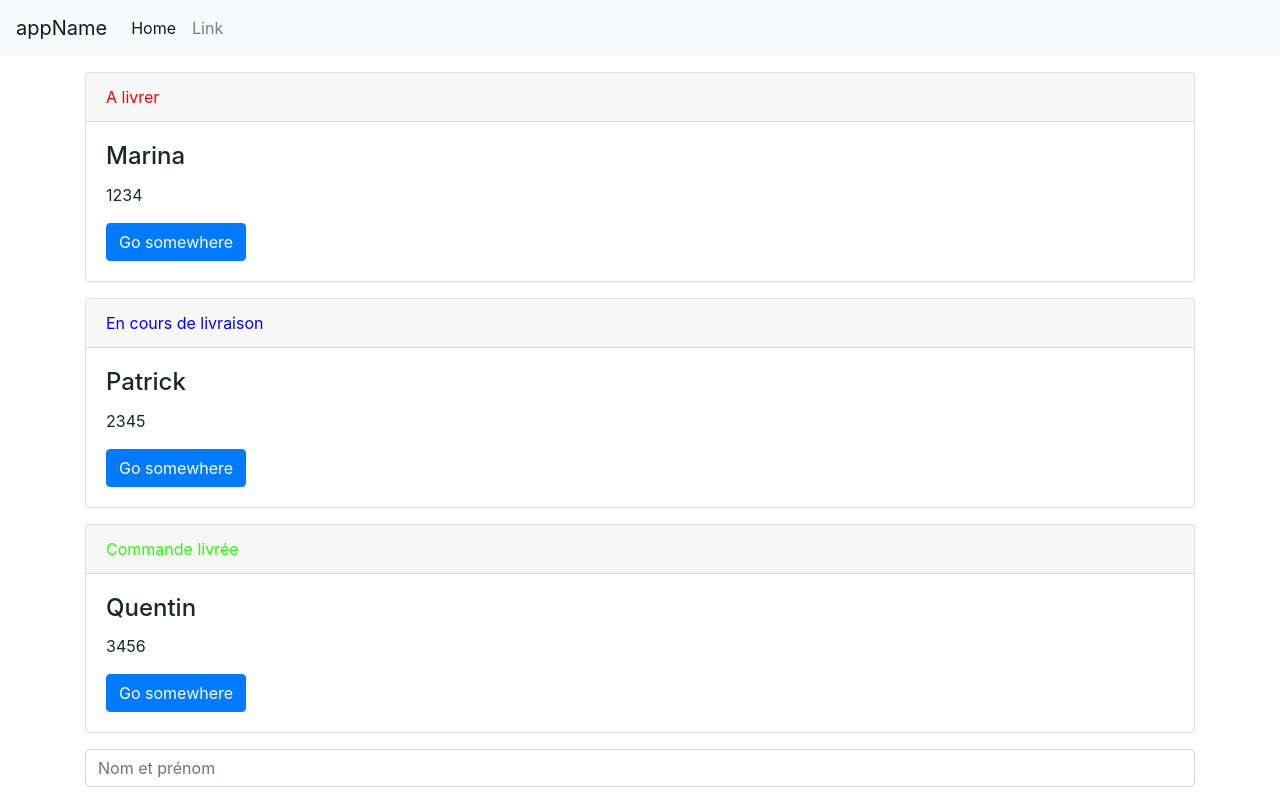
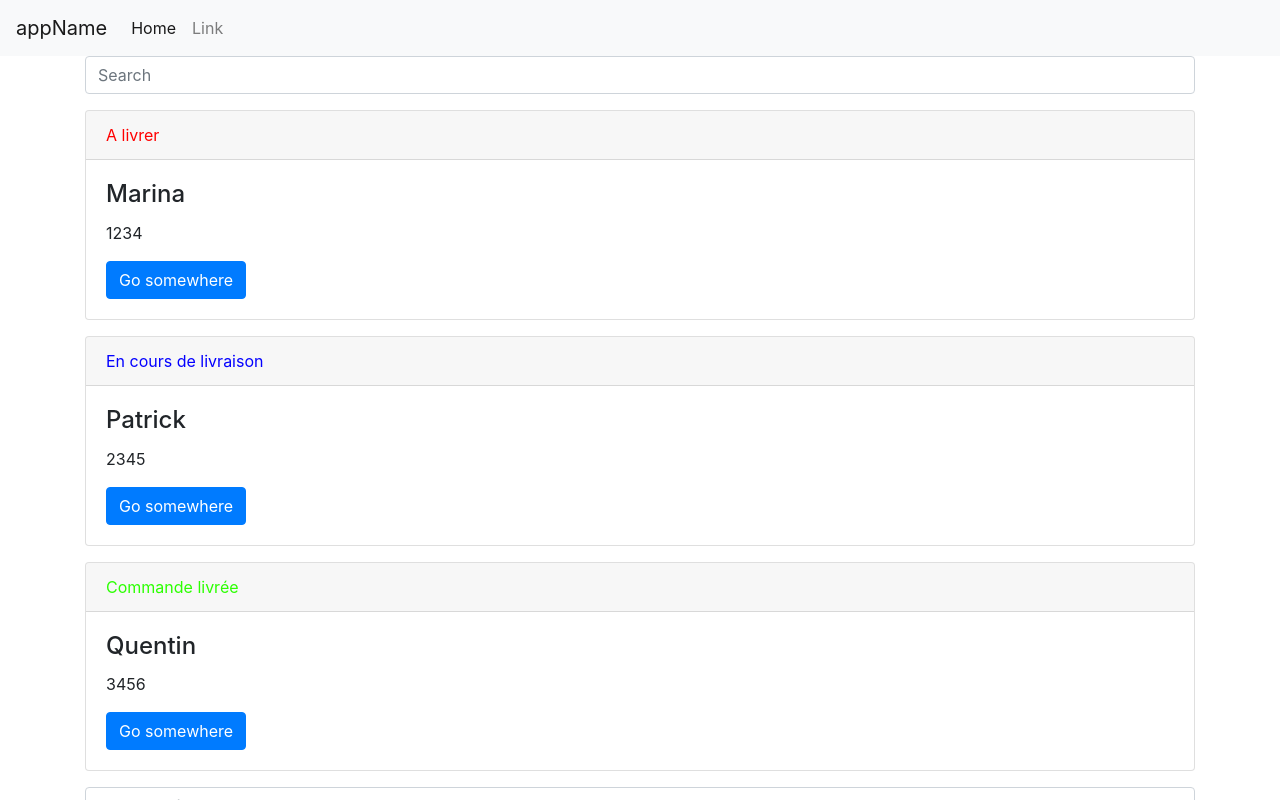
Before and after one commit to tranpatrick/formationAngular, an Angular app in the folder my-app/: page / in a window 1280 px wide. Shown: the top 800 px of the page. Built offline with nearby package versions, Linux system fonts and the light colour scheme.

Commit message:
Pipe filter

```diff
--- a/my-app/src/app/app.module.ts
+++ b/my-app/src/app/app.module.ts
@@ -8,6 +8,7 @@
 import {NgbModule} from '@ng-bootstrap/ng-bootstrap';
 import { ModalComponent } from './modal/modal.component';
 import { FormComponent } from './form/form.component';
+import { FilterPipe } from './filter.pipe';
 
 @NgModule({
   declarations: [
@@ -15,7 +16,8 @@
     MenuComponent,
     ItemListComponent,
     ModalComponent,
-    FormComponent // Import de composant pour pouvoir l'utiliser dans ce composant
+    FormComponent,
+    FilterPipe // Import de composant pour pouvoir l'utiliser dans ce composant
   ],
   imports: [
     BrowserModule,
--- /dev/null
+++ b/my-app/src/app/filter.pipe.ts
@@ -0,0 +1,13 @@
+import { Pipe, PipeTransform } from '@angular/core';
+
+@Pipe({
+  name: 'filter'
+})
+export class FilterPipe implements PipeTransform {
+
+  transform(value: any, args?: any): any {
+    const filtre = args.toLowerCase();
+    return filtre ? value.filter((item) => item.name.toLowerCase().indexOf(filtre) !== -1) : value;
+  }
+
+}
--- a/my-app/src/app/item-list/item-list.component.html
+++ b/my-app/src/app/item-list/item-list.component.html
@@ -1,5 +1,12 @@
 <div class="container">
-  <div *ngFor="let item of collection" class="card">
+  <div class="navibar-light">
+    <form action="form-inline">
+      <input (keyup)="$event" #recherche class="form-control mr-sm-2" type="text" placeholder="Search" aria-label="Search">
+    </form>
+  </div>
+</div>
+<div class="container">
+  <div *ngFor="let item of collection | filter:recherche.value" class="card">
     <div class="card-header">
       <span class="state-0" *ngIf="0 == item.state">A livrer</span>
       <span class="state-1" *ngIf="1 == item.state">En cours de livraison</span>
```
Also changed, not shown: 1 other file (tests, documents, lock files or other folders).
